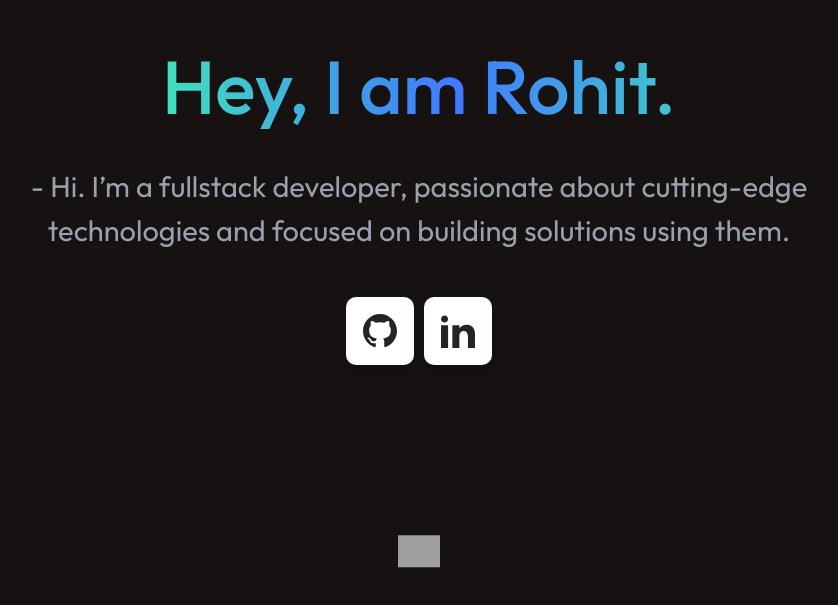
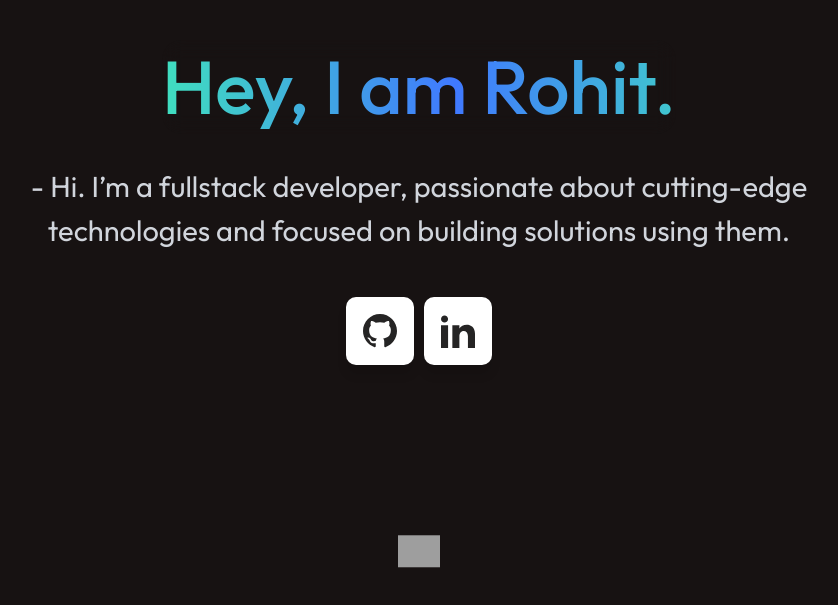
Before and after one commit to rohitkumar893/portfolio_2.0, a React (Vite) app: page / in a window 1280 px wide. Shown: the part 195-800 px from the top of the page, without its empty margins (221-1059 px from the left). Built offline with nearby package versions, Linux system fonts and the light colour scheme; grey boxes are pictures that could not be loaded.

Commit message:
update: hero

```diff
--- a/src/components/Hero.tsx
+++ b/src/components/Hero.tsx
@@ -14,7 +14,7 @@ const Hero:React.FC = () => {
           Hey, I am Rohit.
         </Gradient>
 
-        <p className='about text-[21px] md:text-[29px] text-center w-[340px] lg:w-[840px] text-gray-400'>- Hi. I’m a fullstack developer, passionate about cutting-edge technologies and focused on building solutions using them.</p>
+        <p className='about text-[21px] md:text-[29px] text-center w-[340px] lg:w-[840px] text-gray-300'>- Hi. I’m a fullstack developer, passionate about cutting-edge technologies and focused on building solutions using them.</p>
 
         <div className="links mt-[8px] text-center">
           <div className="social-links">
```
